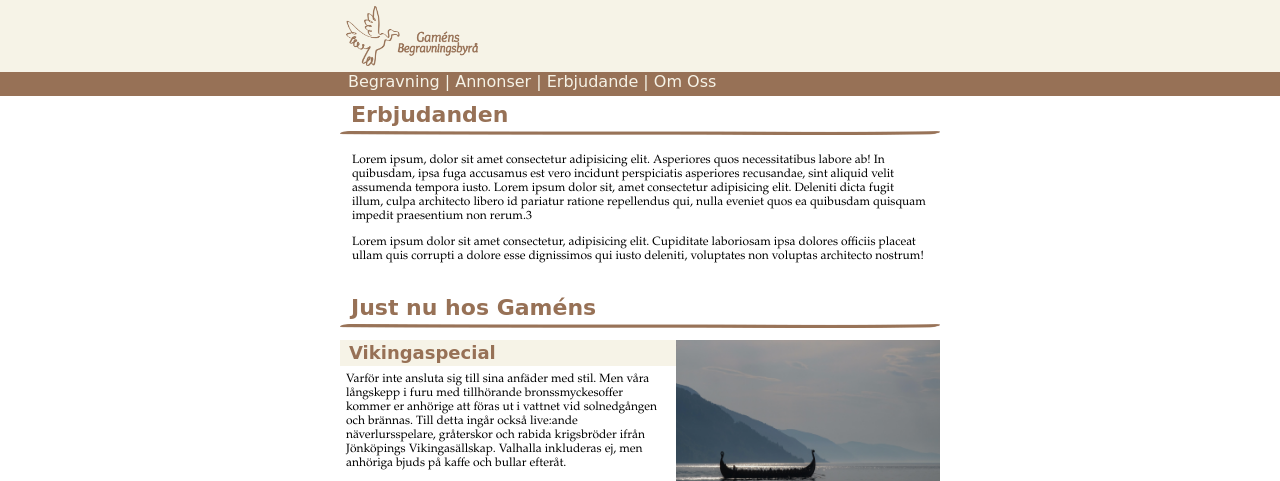
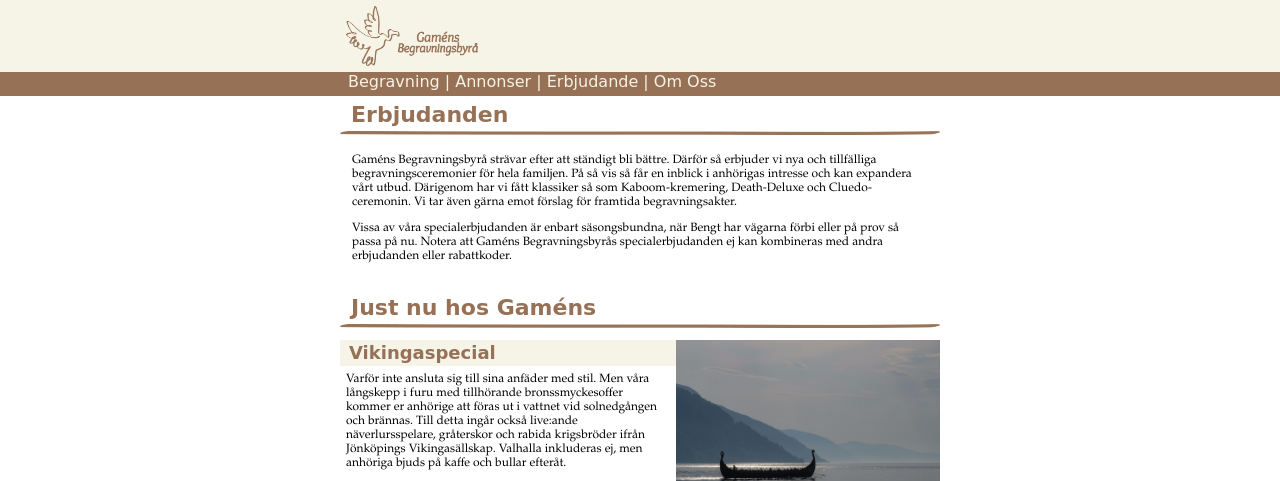
Before and after one commit to ozckarr/design-profile, a plain HTML site: page offers.html in a window 1280 px wide. Shown: the top 481 px of the page. Drawn offline with Linux system fonts and the light colour scheme; a web font is replaced by a local one.

Commit message:
More text

```diff
--- a/offers.html
+++ b/offers.html
@@ -30,8 +30,8 @@
                 <h1>Erbjudanden</h1>
                 <img src="./images/line.png" alt="line">
             </div>
-            <p> Lorem ipsum, dolor sit amet consectetur adipisicing elit. Asperiores quos necessitatibus labore ab! In quibusdam, ipsa fuga accusamus est vero incidunt perspiciatis asperiores recusandae, sint aliquid velit assumenda tempora iusto. Lorem ipsum dolor sit, amet consectetur adipisicing elit. Deleniti dicta fugit illum, culpa architecto libero id pariatur ratione repellendus qui, nulla eveniet quos ea quibusdam quisquam impedit praesentium non rerum.3</p>
-            <p> Lorem ipsum dolor sit amet consectetur, adipisicing elit. Cupiditate laboriosam ipsa dolores officiis placeat ullam quis corrupti a dolore esse dignissimos qui iusto deleniti, voluptates non voluptas architecto nostrum!</p>
+            <p>Gaméns Begravningsbyrå strävar efter att ständigt bli bättre. Därför så erbjuder vi nya och tillfälliga begravningsceremonier för hela familjen. På så vis så får en inblick i anhörigas intresse och kan expandera vårt utbud. Därigenom har vi fått klassiker så som Kaboom-kremering,  Death-Deluxe och Cluedo-ceremonin. Vi tar även gärna emot förslag för framtida begravningsakter.</p>
+            <p>Vissa av våra specialerbjudanden är enbart säsongsbundna, när Bengt har vägarna förbi eller på prov så passa på nu. Notera att Gaméns Begravningsbyrås specialerbjudanden ej kan kombineras med andra erbjudanden eller rabattkoder.</p>
             <br>
         </div>
         <div class="h1-header">
```
